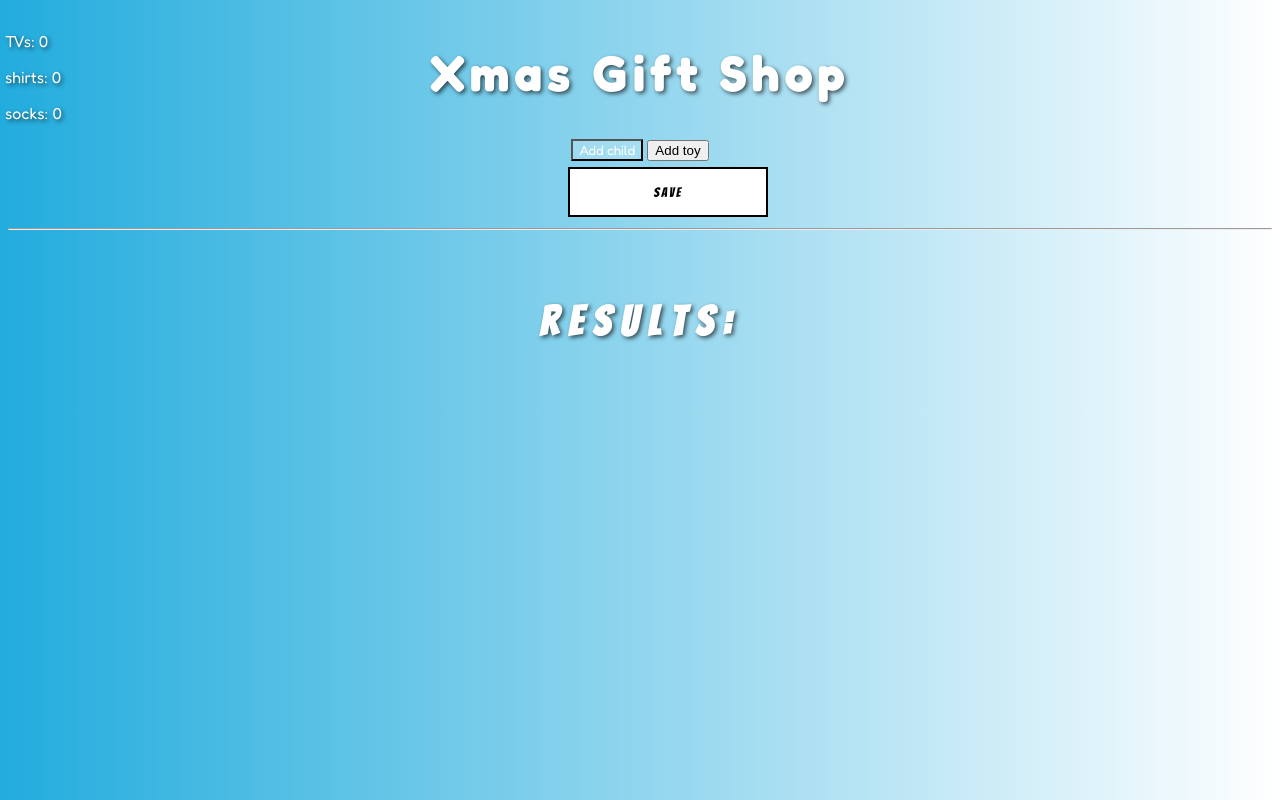
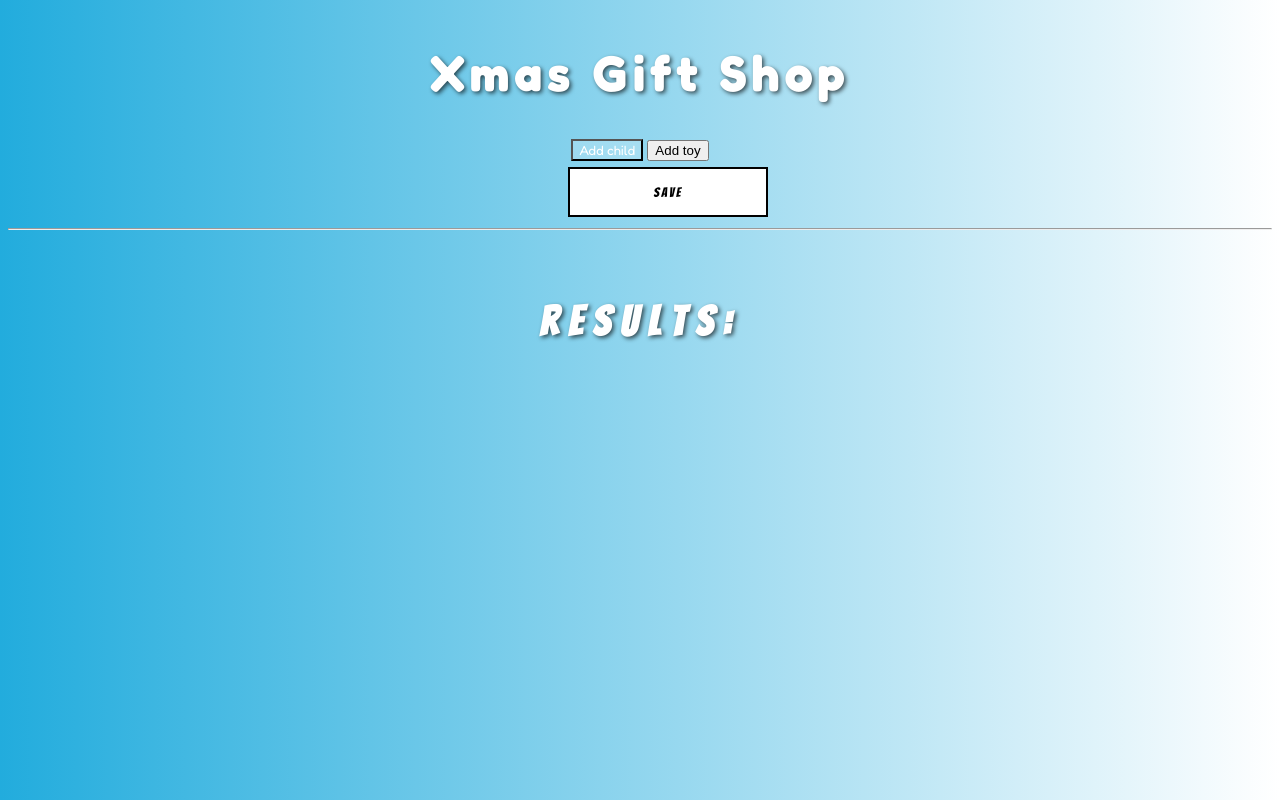
Before and after one commit to StijnWevers/XmasGiftShop, a plain HTML site: page index.html in a window 1280 px wide. Drawn offline with Linux system fonts and the light colour scheme; a web font is replaced by a local one.

```diff
--- a/index.html
+++ b/index.html
@@ -45,17 +45,8 @@
                 <tr>
                     <td><button class="save" id="save" type="submit">Save</button></td>
                 </tr>
-
             </table>
-
         </div>
-
-        <div class="counter">
-            <p id="counter1">TVs: <span id="tvCount">0</span></p>
-            <p id="counter2">shirts: <span id="shirtCount">0</span></p>
-            <p id="counter3">socks: <span id="sockCount">0</span></p>
-        </div>
-
     </div>
     <hr>
     <!-- Resultaat sectie -->
```
